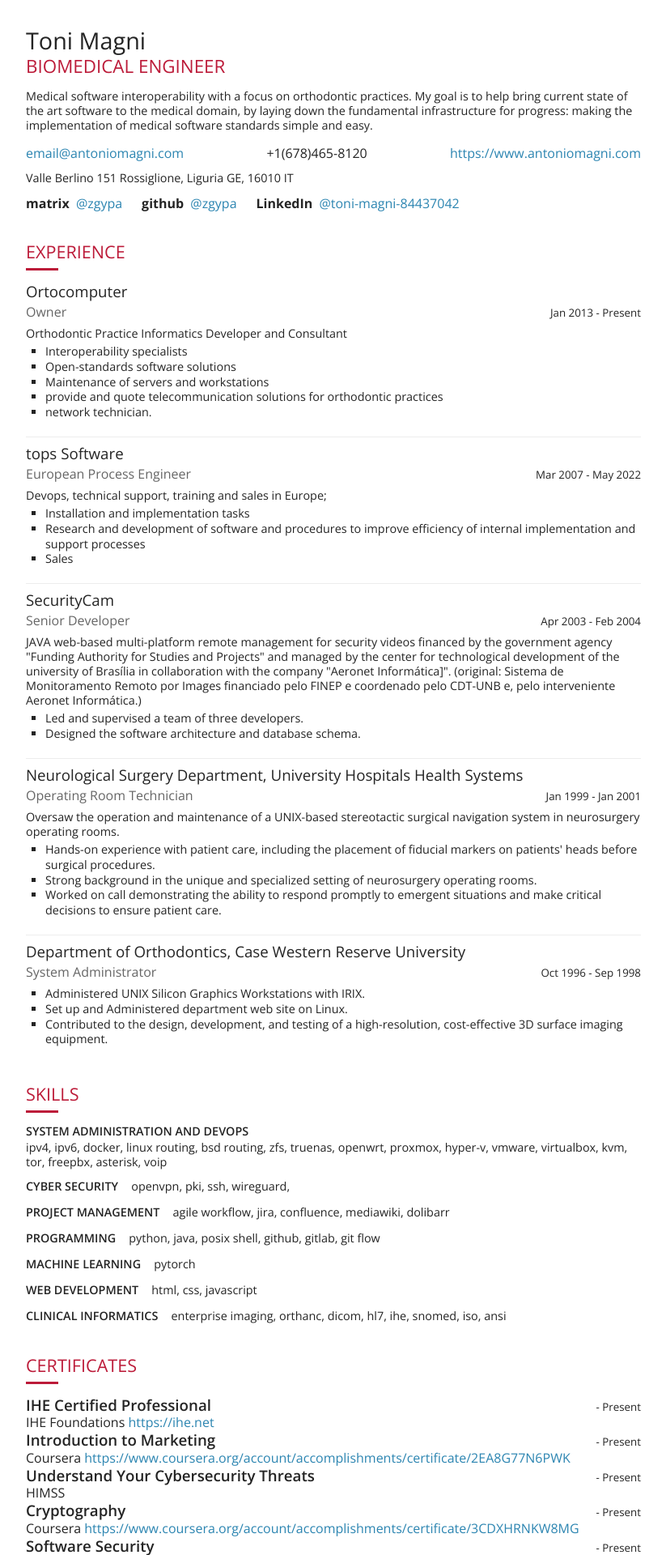
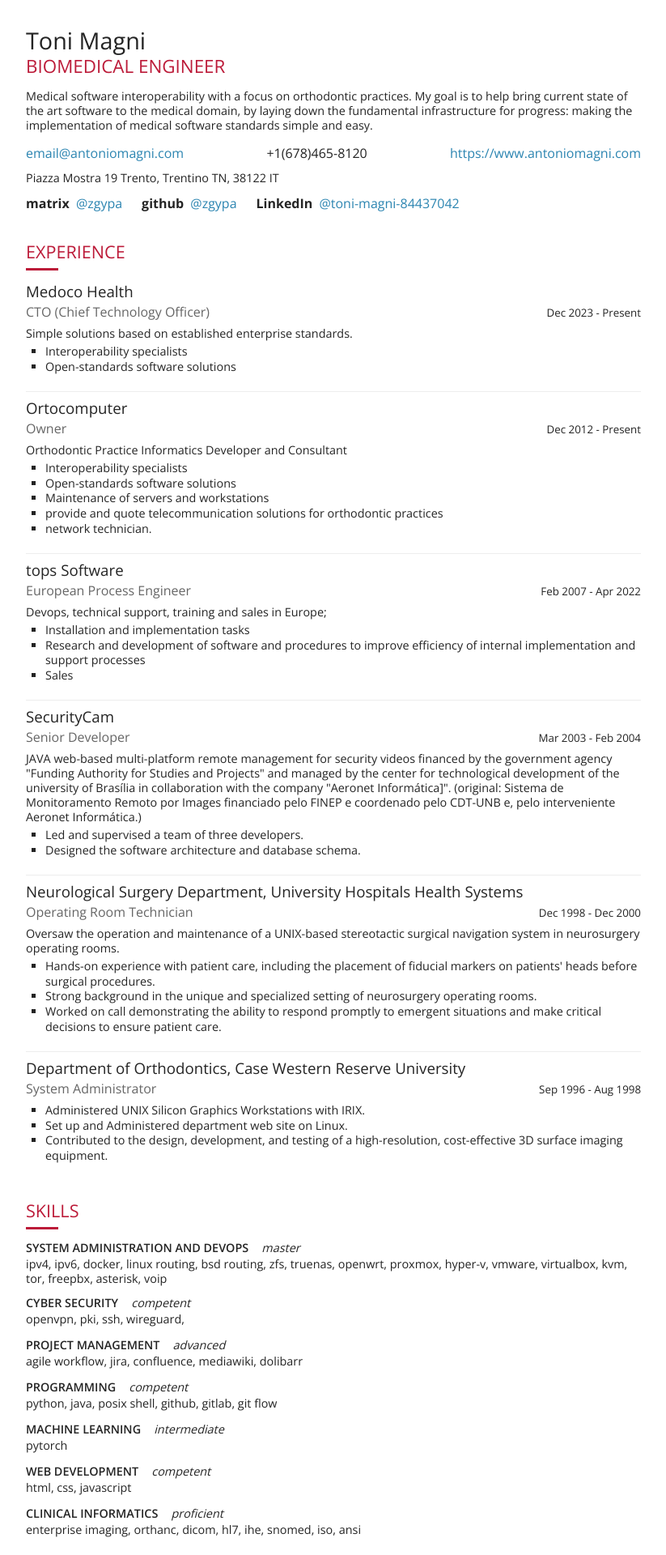
Before and after one commit to zgypa/zgypa.github.io, a Jekyll site: the page Toni_Magni_CV.html, which Jekyll copies as it is, in a window 1280 px wide. Shown: the top 1920 px of the page at 81% size, without its empty margins (228-1051 px from the left). Built offline with Jekyll 4.4.1, drawn with Linux system fonts in a browser that asks for light colours; some of the changed text lies outside the part shown.

Commit message:
Update Resume, add more links.

```diff
--- a/Toni_Magni_CV.html
+++ b/Toni_Magni_CV.html
@@ -190,6 +190,12 @@ section.skills .item .name {
   vertical-align: top;
   white-space: nowrap;
 }
+section.skills .item .level {
+  font-size: 90%;
+  font-style: italic;
+  white-space: nowrap;
+  vertical-align: top;
+}
 section.skills .item .keywords {
   display: inline-block;
   font-size: 90%;
@@ -349,10 +355,10 @@ section.experience .item header .subhead, section.volunteering .item header .sub
             <span class="contact-detail"><a href="https://www.antoniomagni.com" target="external">https://www.antoniomagni.com</a></span>
           </div>
           <address>
-            <span class="address-detail">Valle Berlino 151</span>
-            <span class="address-detail">Rossiglione,</span>
-            <span class="address-detail">Liguria</span>
-            <span class="address-detail">GE, 16010</span>
+            <span class="address-detail">Piazza Mostra 19</span>
+            <span class="address-detail">Trento,</span>
+            <span class="address-detail">Trentino</span>
+            <span class="address-detail">TN, 38122</span>
             <span class="address-detail">IT</span>
           </address>
         </header>
@@ -397,10 +403,25 @@ section.experience .item header .subhead, section.volunteering .item header .sub
         <section class="item">
           <h2>Experience</h2>
           <header>
+            <h3 class="name"><a href="https://medoco.health" target="external">Medoco Health</a></h3>
+            <div class="subhead">
+            <span class="position">CTO (Chief Technology Officer)</span>
+                  <small class="dates">Dec 2023
+              - Present</small>
+            </div>
+          </header>
+          <div class="summary"><p>Simple solutions based on established enterprise standards.</p></div>
+          <ul class="highlights">
+            <li>Interoperability specialists</li>
+            <li>Open-standards software solutions</li>
+          </ul>
+        </section>
+        <section class="item">
+          <header>
             <h3 class="name"><a href="https://ortocomputer.com" target="external">Ortocomputer</a></h3>
             <div class="subhead">
             <span class="position">Owner</span>
-                  <small class="dates">Jan 2013
+                  <small class="dates">Dec 2012
               - Present</small>
             </div>
           </header>
@@ -418,8 +439,8 @@ section.experience .item header .subhead, section.volunteering .item header .sub
             <h3 class="name"><a href="https://topsortho.com" target="external">tops Software</a></h3>
             <div class="subhead">
             <span class="position">European Process Engineer</span>
-                  <small class="dates">Mar 2007
-                  - May 2022</small>
+                  <small class="dates">Feb 2007
+                  - Apr 2022</small>
             </div>
           </header>
           <div class="summary"><p>Devops, technical support, training and sales in Europe;</p></div>
@@ -434,7 +455,7 @@ section.experience .item header .subhead, section.volunteering .item header .sub
             <h3 class="name"><a href="http://securitycam.com.br" target="external">SecurityCam</a></h3>
             <div class="subhead">
             <span class="position">Senior Developer</span>
-                  <small class="dates">Apr 2003
+                  <small class="dates">Mar 2003
                   - Feb 2004</small>
             </div>
           </header>
@@ -449,8 +470,8 @@ section.experience .item header .subhead, section.volunteering .item header .sub
             <h3 class="name"><a href="https://www.uhhospitals.org/services/neurology-and-neurosurgery/institute" target="external">Neurological Surgery Department, University Hospitals Health Systems</a></h3>
             <div class="subhead">
             <span class="position">Operating Room Technician</span>
-                  <small class="dates">Jan 1999
-                  - Jan 2001</small>
+                  <small class="dates">Dec 1998
+                  - Dec 2000</small>
             </div>
           </header>
           <div class="summary"><p>Oversaw the operation and maintenance of a UNIX-based stereotactic surgical navigation system in neurosurgery operating rooms.</p></div>
@@ -465,8 +486,8 @@ section.experience .item header .subhead, section.volunteering .item header .sub
             <h3 class="name"><a href="https://orthodontics.case.edu" target="external">Department of Orthodontics, Case Western Reserve University</a></h3>
             <div class="subhead">
             <span class="position">System Administrator</span>
-                  <small class="dates">Oct 1996
-                  - Sep 1998</small>
+                  <small class="dates">Sep 1996
+                  - Aug 1998</small>
             </div>
           </header>
           <ul class="highlights">
@@ -479,7 +500,10 @@ section.experience .item header .subhead, section.volunteering .item header .sub
       <section id="skills" class="skills">
         <div class="item">
           <h2>Skills</h2>
-          <div class="name">system administration and devops</div>
+          <div class="subhead">
+            <span class="name">system administration and devops</span>
+            <span class="level">master</span>
+          </div>
           <div class="keywords">
             ipv4,
             ipv6,
@@ -501,7 +525,10 @@ section.experience .item header .subhead, section.volunteering .item header .sub
           </div>
         </div>
         <div class="item">
-          <div class="name">cyber security</div>
+          <div class="subhead">
+            <span class="name">cyber security</span>
+            <span class="level">competent</span>
+          </div>
           <div class="keywords">
             openvpn,
             pki,
@@ -511,7 +538,10 @@ section.experience .item header .subhead, section.volunteering .item header .sub
           </div>
         </div>
         <div class="item">
-          <div class="name">project management</div>
+          <div class="subhead">
+            <span class="name">project management</span>
+            <span class="level">advanced</span>
+          </div>
           <div class="keywords">
             agile workflow,
             jira,
@@ -521,7 +551,10 @@ section.experience .item header .subhead, section.volunteering .item header .sub
           </div>
         </div>
         <div class="item">
-          <div class="name">programming</div>
+          <div class="subhead">
+            <span class="name">programming</span>
+            <span class="level">competent</span>
+          </div>
           <div class="keywords">
             python,
             java,
@@ -532,13 +565,19 @@ section.experience .item header .subhead, section.volunteering .item header .sub
           </div>
         </div>
         <div class="item">
-          <div class="name">machine learning</div>
+          <div class="subhead">
+            <span class="name">machine learning</span>
+            <span class="level">intermediate</span>
+          </div>
           <div class="keywords">
             pytorch
           </div>
         </div>
         <div class="item">
-          <div class="name">web development</div>
+          <div class="subhead">
+            <span class="name">web development</span>
+            <span class="level">competent</span>
+          </div>
           <div class="keywords">
             html,
             css,
@@ -546,7 +585,10 @@ section.experience .item header .subhead, section.volunteering .item header .sub
           </div>
         </div>
         <div class="item">
-          <div class="name">clinical informatics</div>
+          <div class="subhead">
+            <span class="name">clinical informatics</span>
+            <span class="level">proficient</span>
+          </div>
           <div class="keywords">
             enterprise imaging,
             orthanc,
@@ -667,7 +709,7 @@ section.experience .item header .subhead, section.volunteering .item header .sub
             <h3 class="name">Department of Orthodontics, Case Western Reserve University</h3>
             <div class="subhead">
               <span class="position">Clinical Instructor</span>
-              <small class="startDate">Dec 2021
+              <small class="startDate">Nov 2021
               - Present</small>
             </div>
           </header>
@@ -681,7 +723,7 @@ section.experience .item header .subhead, section.volunteering .item header .sub
             <h3 class="name">American Dental Association Standards Committee</h3>
             <div class="subhead">
               <span class="position">Working Group Chair</span>
-              <small class="startDate">Feb 2005
+              <small class="startDate">Jan 2005
               - Present</small>
             </div>
           </header>
@@ -695,8 +737,8 @@ section.experience .item header .subhead, section.volunteering .item header .sub
             <h3 class="name">Bolton Brush Growth Study Center, Case Western Reserve University</h3>
             <div class="subhead">
               <span class="position">Research Associate</span>
-              <small class="startDate">Aug 2006
-              - Aug 2010</small>
+              <small class="startDate">Jul 2006
+              - Jul 2010</small>
             </div>
           </header>
           <div class="summary">Development of orthodontic and cephalometric informatics standard, software consulting.</div>
@@ -706,8 +748,8 @@ section.experience .item header .subhead, section.volunteering .item header .sub
             <h3 class="name">Vascular Research Center MetroHealth Campus, Case Western Reserve University</h3>
             <div class="subhead">
               <span class="position">Biomedical Engineer</span>
-              <small class="startDate">Sep 2000
-              - May 2001</small>
+              <small class="startDate">Aug 2000
+              - Apr 2001</small>
             </div>
           </header>
           <div class="summary">Implementation in MATLAB of algorithm to measure T-wave alternans from intracardiac potentials.</div>
@@ -718,7 +760,7 @@ section.experience .item header .subhead, section.volunteering .item header .sub
           <h2>Projects</h2>
           <header>
             <h3 class="name">open-ortho</h3>
-            <small class="subhead">Jan 2019
+            <small class="subhead">Dec 2018
              - Present</small>
           </header>
             <strong>Roles</strong>
@@ -731,7 +773,7 @@ section.experience .item header .subhead, section.volunteering .item header .sub
         <section class="item">
           <header>
             <h3 class="name">ovena</h3>
-            <small class="subhead">Jan 2019
+            <small class="subhead">Dec 2018
              - Present</small>
           </header>
             <strong>Roles</strong>
@@ -755,7 +797,7 @@ section.experience .item header .subhead, section.volunteering .item header .sub
         <section class="item">
           <header>
             <h3 class="name">Sulla Strada Maestra</h3>
-            <small class="subhead">Jan 2018
+            <small class="subhead">Dec 2017
              - Jun 2018</small>
           </header>
             <strong>Roles</strong>
@@ -767,8 +809,8 @@ section.experience .item header .subhead, section.volunteering .item header .sub
         <section class="item">
           <header>
             <h3 class="name">Actor Nando</h3>
-            <small class="subhead">Oct 2014
-             - Mar 2015</small>
+            <small class="subhead">Sep 2014
+             - Feb 2015</small>
           </header>
           <strong>Highlights</strong>
           <ul class="highlights">
@@ -779,15 +821,15 @@ section.experience .item header .subhead, section.volunteering .item header .sub
         <section class="item">
           <header>
             <h3 class="name">Dabbacchio</h3>
-            <small class="subhead">Jan 2013
-             - Jan 2014</small>
+            <small class="subhead">Dec 2012
+             - Dec 2013</small>
           </header>
         </section>
         <section class="item">
           <header>
             <h3 class="name">Calomito</h3>
-            <small class="subhead">Jan 2005
-             - Jan 2011</small>
+            <small class="subhead">Dec 2004
+             - Dec 2010</small>
           </header>
           <strong>Highlights</strong>
           <ul class="highlights">
@@ -805,12 +847,13 @@ section.experience .item header .subhead, section.volunteering .item header .sub
           <header>
               <h3 class="name">Universidade de Brasília</h3>
               <small class="dates">
-                <span class="startDate">Jan 2003</span>
-                <span class="endDate"> - Aug 2006</span>
+                <span class="startDate">Dec 2002</span>
+                <span class="endDate"> - Jul 2006</span>
               </small>
           </header>
           <div class="qualification">
             <span class="studyType">Masters of Science</span>
+            &mdash;
             <span class="area">Electrical Engineering, Computer Networking</span>
           </div>
         </div>
@@ -818,12 +861,13 @@ section.experience .item header .subhead, section.volunteering .item header .sub
           <header>
               <h3 class="name">Case Western Reserve University</h3>
               <small class="dates">
-                <span class="startDate">Jan 2011</span>
-                <span class="endDate"> - Jan 2013</span>
+                <span class="startDate">Dec 2010</span>
+                <span class="endDate"> - Dec 2012</span>
               </small>
           </header>
           <div class="qualification">
             <span class="studyType">Bachelor of Science</span>
+            &mdash;
             <span class="area">Biomedical Engineering</span>
           </div>
         </div>
@@ -831,8 +875,8 @@ section.experience .item header .subhead, section.volunteering .item header .sub
           <header>
               <h3 class="name">Deutsche Schule Genua</h3>
               <small class="dates">
-                <span class="startDate">Sep 1982</span>
-                <span class="endDate"> - Jun 1996</span>
+                <span class="startDate">Aug 1982</span>
+                <span class="endDate"> - May 1996</span>
               </small>
           </header>
           <div class="qualification">
@@ -845,7 +889,7 @@ section.experience .item header .subhead, section.volunteering .item header .sub
           <h2>Awards</h2>
           <header>
             <div class="title">Standards Committee on Dental Informatics (SCDI) Volunteer Award</div>
-            <small class="date">Jan 2010</small>
+            <small class="date">Dec 2009</small>
           </header>
           <div class="awarder">American Dental Association</div>
           <div class="summary"><span>The Standards Committee on Dental Informatics (SCDI) Volunteer Award is intended to recognize the “unsung heroes” who participate in the development of dental product standards and technical reports. The SCDI Volunteer Award will honor annually an individual (not currently serving in an officer position, i.e. SCDI Chair/Vice Chair, Subcommittee Chair/Vice Chair) who has made significant contributions to the dental product standards program through exceptional donations of time and expertise.</span></div>
@@ -858,7 +902,7 @@ section.experience .item header .subhead, section.volunteering .item header .sub
           <div class="subhead">
 
           <div class="publisher">ANSI (American National Standards Institute)</div>
-          <small class="releaseDate">Jan 2021</small>
+          <small class="releaseDate">Dec 2020</small>
           <div class="website"><a href="https://webstore.ansi.org/search/find?in=1&amp;st=ANSI%2FADA+1100-2022" target="external">Link</a></div>
           </div>
           <div class="summary">Codes for Orthodontic/Craniofacial/Forensic Photographic Views and View Sets. High quality photographic documentation is central to optimizing orthodontic, craniofacial, and forensic clinical records. This white paper shows how codes, enumerated terms, systematized nomenclature, templates and informatics standards can be used to improve the interoperability and transmissibility of visible light intraoral and extraoral clinical photographs.</div>
@@ -868,7 +912,7 @@ section.experience .item header .subhead, section.volunteering .item header .sub
           <div class="subhead">
 
           <div class="publisher">ANSI (American National Standards Institute)</div>
-          <small class="releaseDate">Jan 2019</small>
+          <small class="releaseDate">Dec 2018</small>
           <div class="website"><a href="https://webstore.ansi.org/standards/ada/adatr10652019" target="external">Link</a></div>
           </div>
           <div class="summary">Use Cases of the Orthodontic Electronic Health Record. The purpose of this technical report is to create an approved list of common use-cases that define the utilization of the electronic health record within the scope of orthodontics.</div>
@@ -878,7 +922,7 @@ section.experience .item header .subhead, section.volunteering .item header .sub
           <div class="subhead">
 
           <div class="publisher">ANSI (American National Standards Institute)</div>
-          <small class="releaseDate">Jan 2015</small>
+          <small class="releaseDate">Dec 2014</small>
           <div class="website"><a href="https://webstore.ansi.org/standards/ada/adatr10852015" target="external">Link</a></div>
           </div>
           <div class="summary">This report provides a technical specification based on the Direct Secure Messaging Protocol for the secure electronic transmission of all protected health information (PHI) in dentistry. </div>
@@ -888,7 +932,7 @@ section.experience .item header .subhead, section.volunteering .item header .sub
           <div class="subhead">
 
           <div class="publisher">ANSI (American National Standards Institute)</div>
-          <small class="releaseDate">Jan 2011</small>
+          <small class="releaseDate">Dec 2010</small>
           <div class="website"><a href="https://webstore.ansi.org/standards/ada/adatr10482011" target="external">Link</a></div>
           </div>
           <div class="summary">ADA Technical Report No. 1048 for Attachment of DICOM Dataset Using E-Mail. This report promotes patient care and oral health through the application of information technology to dentistry&#x27;s clinical and administrative operations; to develop standards, Standards and technical reports. (2011, R2015)</div>
@@ -898,7 +942,7 @@ section.experience .item header .subhead, section.volunteering .item header .sub
           <div class="subhead">
 
           <div class="publisher">ANSI (American National Standards Institute)</div>
-          <small class="releaseDate">Jan 2011</small>
+          <small class="releaseDate">Dec 2010</small>
           <div class="website"><a href="https://webstore.ansi.org/standards/ada/adatr10602011" target="external">Link</a></div>
           </div>
           <div class="summary">The Secure Exchange and Utilization of Digital Images in Dentistry. This report promotes patient care and oral health through the application of information technology to dentistry&#x27;s clinical and administrative operations; to develop standards, Standards and technical reports. (2011, R2015)</div>
@@ -908,7 +952,7 @@ section.experience .item header .subhead, section.volunteering .item header .sub
           <div class="subhead">
 
           <div class="publisher">ANSI (American National Standards Institute)</div>
-          <small class="releaseDate">Jan 2010</small>
+          <small class="releaseDate">Dec 2009</small>
           <div class="website"><a href="https://webstore.ansi.org/standards/ada/ansiada10582010r2020" target="external">Link</a></div>
           </div>
           <div class="summary">Forensic Dental Data Set. This report promotes patient care and oral health through the application of information technology to dentistry&#x27;s clinical and administrative operations; to develop standards, Standards and technical reports.</div>
@@ -918,7 +962,7 @@ section.experience .item header .subhead, section.volunteering .item header .sub
           <div class="subhead">
 
           <div class="publisher">ANSI (American National Standards Institute)</div>
-          <small class="releaseDate">Jan 2010</small>
+          <small class="releaseDate">Dec 2009</small>
           <div class="website"><a href="https://webstore.ansi.org/standards/ada/adatr10592010r2023" target="external">Link</a></div>
           </div>
           <div class="summary">ADA Technical Report No.1059 Guidelines for the Application of the DICOM Standard to Radiographic - ADA1059-2020. In the current DICOM documentation, cephalograms are not addressed directly. This technical report (TR) was developed to fill the gap in such a way as to provide imaging equipment vendors an approved way of storing cephalograms along with their clinically relevant data, in an interoperable way.</div>
@@ -928,7 +972,7 @@ section.experience .item header .subhead, section.volunteering .item header .sub
           <div class="subhead">
 
           <div class="publisher">seminars in orthodontics</div>
-          <small class="releaseDate">Mar 2009</small>
+          <small class="releaseDate">Feb 2009</small>
           <div class="website"><a href="https://www.sciencedirect.com/science/article/abs/pii/S1073874608000674" target="external">Link</a></div>
           </div>
           <div class="summary">the use of technological devices has not always successfully increased the efficiency of orthodontic practices. often, new technology is introduced into the practice too soon, effectively interrupting the learning process of their older counterparts and hindering optimization. consequently, the ultimate goal of efficiency can easily become eclipsed by indulging into new orthodontic gadgets.cone beam computed tomography can similarly get in the way, if the users are not aware of such phenomena. in this article the author relates how these can negatively affect efficiency, while explaining the role of software interoperability for the ergonomics of the orthodontic practice. some suggestions on how to prepare for the future are provided.</div>
@@ -938,7 +982,7 @@ section.experience .item header .subhead, section.volunteering .item header .sub
           <div class="subhead">
 
           <div class="publisher"> Am J Orthod Dentofacial Orthop</div>
-          <small class="releaseDate">Jul 2007</small>
+          <small class="releaseDate">Jun 2007</small>
           <div class="website"><a href="https://pubmed.ncbi.nlm.nih.gov/17628259" target="external">Link</a></div>
           </div>
           <div class="summary">Today, orthodontists should not need to burden their work load with tasks such as figuring out how to send patient information to colleagues or how to share the same patient record across different software programs. In a long-term attempt to lighten these tasks, we are developing a standard for electronic orthodontic patient records to enable a seamless interchange of data between software programs. This article describes a practical proposal that integrates 2 existing standards, HL7 and DICOM, to create a standard for electronic orthodontic patient records.</div>
@@ -948,7 +992,7 @@ section.experience .item header .subhead, section.volunteering .item header .sub
           <div class="subhead">
 
           <div class="publisher">Universidade de Brasília</div>
-          <small class="releaseDate">Jan 2006</small>
+          <small class="releaseDate">Dec 2005</small>
           <div class="website"><a href="https://repositorio.unb.br/bitstream/10482/5709/1/2006_Antonio%20Ferdinando%20Magni.pdf" target="external">Link</a></div>
           </div>
           <div class="summary">46 f., il. Dissertação (Mestrado em Engenharia Elétrica)-Universidade de Brasília, Brasília, 2006. (Masters Thesis)</div>
@@ -958,7 +1002,7 @@ section.experience .item header .subhead, section.volunteering .item header .sub
           <div class="subhead">
 
           <div class="publisher">American Association of Orthodontics Annual Session</div>
-          <small class="releaseDate">Jan 2005</small>
+          <small class="releaseDate">Dec 2004</small>
           <div class="summary">Poster.</div>
         </div>
       </section>
```
Also changed, not shown: resume.md (+10 -1 lines).
